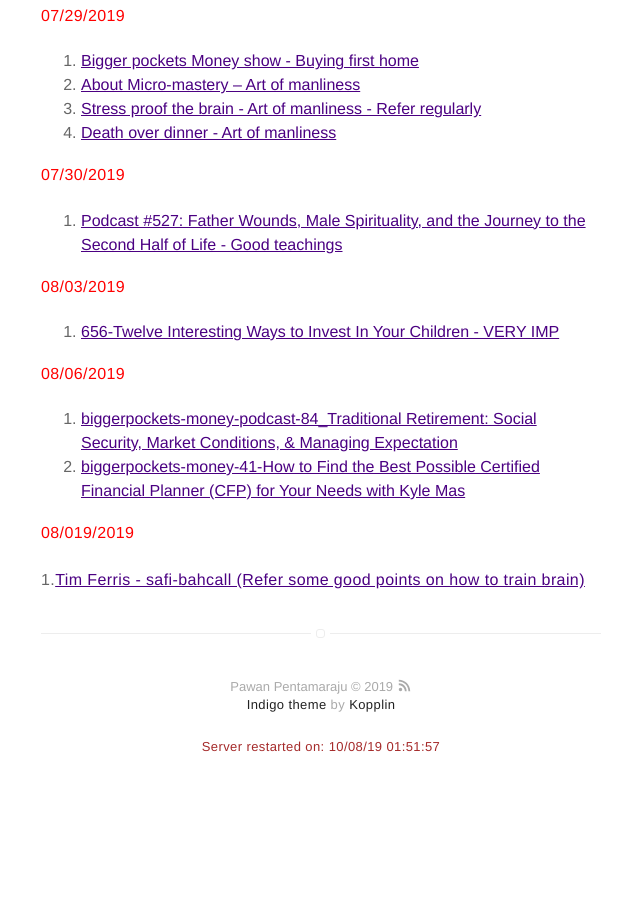
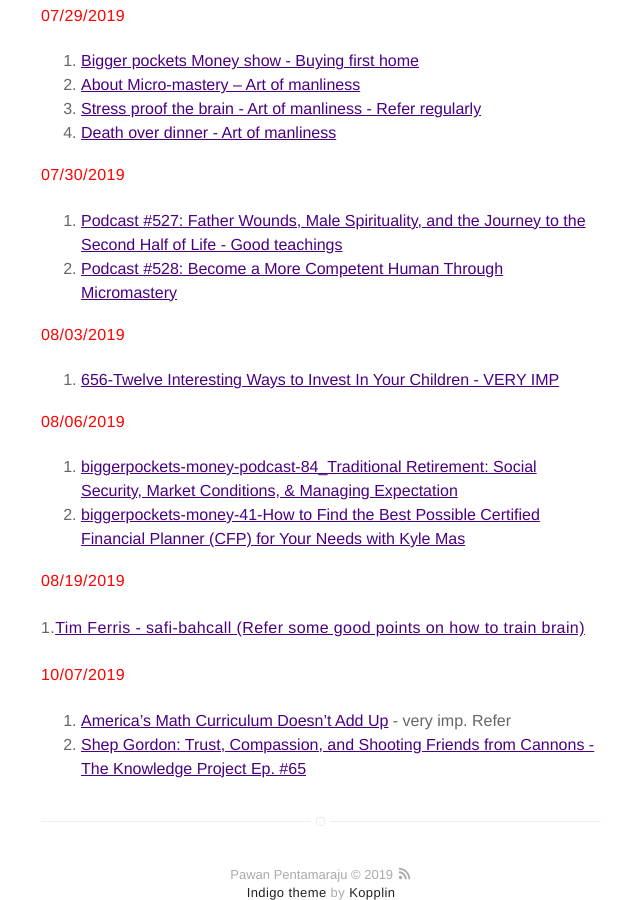
Before and after one commit to pawanpe/pawanpe.github.io, a Jekyll site: the page built from booklist/2019/articlesandvideos.markdown, in a window 1280 px wide and 900 px high, scrolled down 1575 px. Shown: the whole window, without its empty margins (319-959 px from the left). Built offline with Jekyll 4.4.1, drawn with Linux system fonts in a browser that asks for light colours; before the commit the page ends 2394 px from its top, so only the background shows below that.

Commit message:
update 10/7/2019

```diff
--- a/booklist/2019/articlesandvideos.markdown
+++ b/booklist/2019/articlesandvideos.markdown
@@ -61,12 +61,13 @@ layout: page
 
 1. [Bigger pockets Money show - Buying first home](https://www.biggerpockets.com/blog/biggerpockets-money-podcast-83-scott-mindy)
 2. [About Micro-mastery -- Art of manliness](https://www.artofmanliness.com/articles/micromastery-robert-twigger/)
-3. [Stress proof the brain - Art of manliness - Refer regularly](https://www.artofmanliness.com/articles/micromastery-robert-twigger/)
+3. [Stress proof the brain - Art of manliness - Refer regularly](https://www.artofmanliness.com/articles/podcast-525-how-to-stress-proof-your-body-and-brain/)
 4. [Death over dinner - Art of manliness](https://www.artofmanliness.com/articles/podcast-500-lets-talk-about-death-over-dinner/)
 
 <b style="color: red">07/30/2019</b>
 
 1. [Podcast #527: Father Wounds, Male Spirituality, and the Journey to the Second Half of Life - Good teachings](https://www.artofmanliness.com/articles/male-spirituality-richard-rohr/)
+2. [Podcast #528: Become a More Competent Human Through Micromastery](https://www.artofmanliness.com/articles/micromastery-robert-twigger/)
 
 <b style="color: red">08/03/2019</b>
 
@@ -78,6 +79,11 @@ layout: page
 2. [biggerpockets-money-41-How to Find the Best Possible Certified Financial Planner (CFP) for Your Needs with Kyle Mas](https://www.biggerpockets.com/blog/biggerpockets-money-podcast-41-find-certified-financial-planner-cfpkyle-mast)
 
 
-<b style="color: red">08/019/2019</b>
+<b style="color: red">08/19/2019</b>
 
 1.[Tim Ferris - safi-bahcall (Refer some good points on how to train brain)](https://tim.blog/2019/08/16/safi-bahcall/)
+
+<b style="color: red">10/07/2019</b>
+
+1. [America’s Math Curriculum Doesn’t Add Up](http://freakonomics.com/podcast/math-curriculum/) - very imp. Refer
+2. [Shep Gordon: Trust, Compassion, and Shooting Friends from Cannons - The Knowledge Project Ep. #65](https://fs.blog/shep-gordon/)
```
